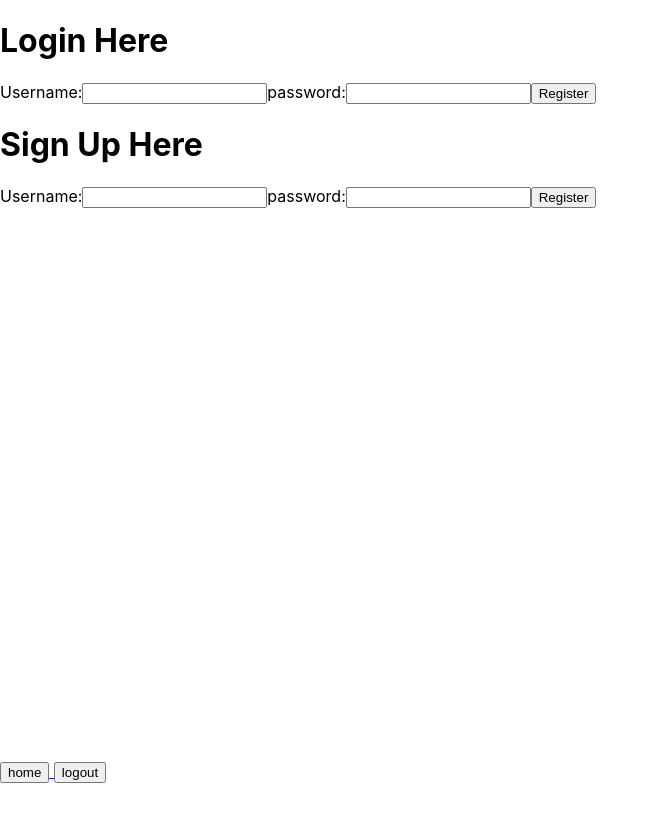
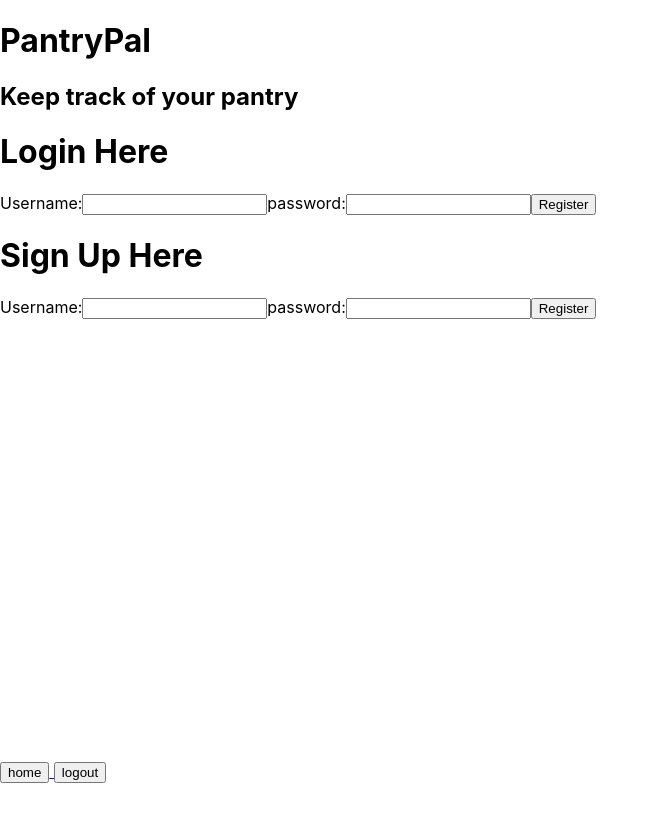
Before and after one commit to Dillonpyle/pantry-app-fe, a React (Create React App) app: page / in a window 1280 px wide. Shown: the whole page, without its empty margins (0-659 px from the left). Built offline with nearby package versions, Linux system fonts and the light colour scheme.

Commit message:
added headers

```diff
--- a/src/App.js
+++ b/src/App.js
@@ -36,6 +36,7 @@ class App extends Component {
   componentDidMount() {
     console.log('welcome to my friggen app');
   }
+
 
   handleRegister = async (data) => {
     try {
@@ -105,6 +106,8 @@ class App extends Component {
     return (
       <React.Fragment>
         <main>
+          <h1>PantryPal</h1>
+          <h2>Keep track of your pantry</h2>
           <Switch>
             <Route exact path='/' render={() => <Register handleRegister={this.handleRegister} handleChange={this.handleChange} handleSubmit={this.handleSubmit} />} />
             <Route exact path='/ingredients' render={() => <IngredientsSearchContainer user={this.state.username} user_id={this.state.user_id} />} />
```
